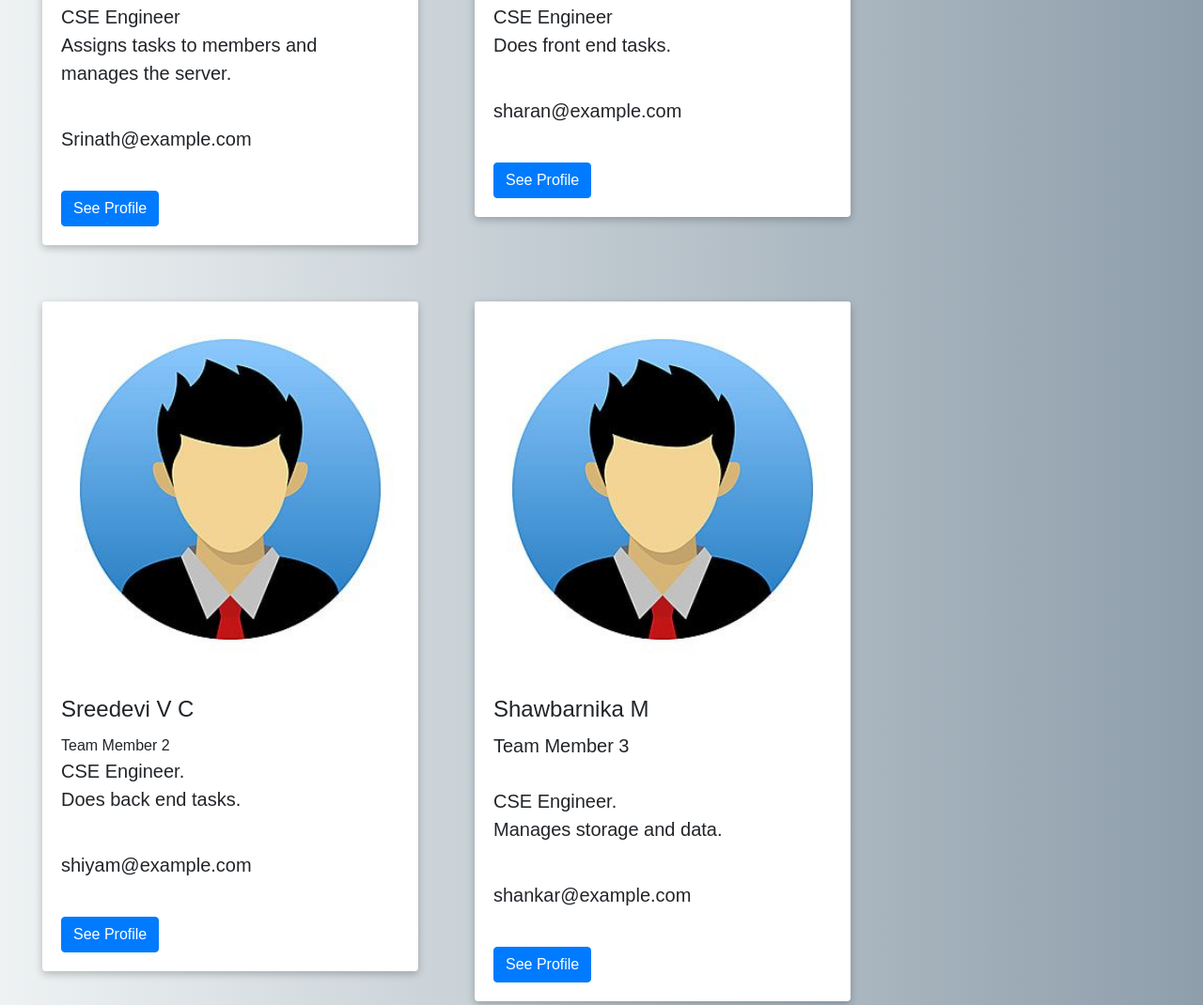
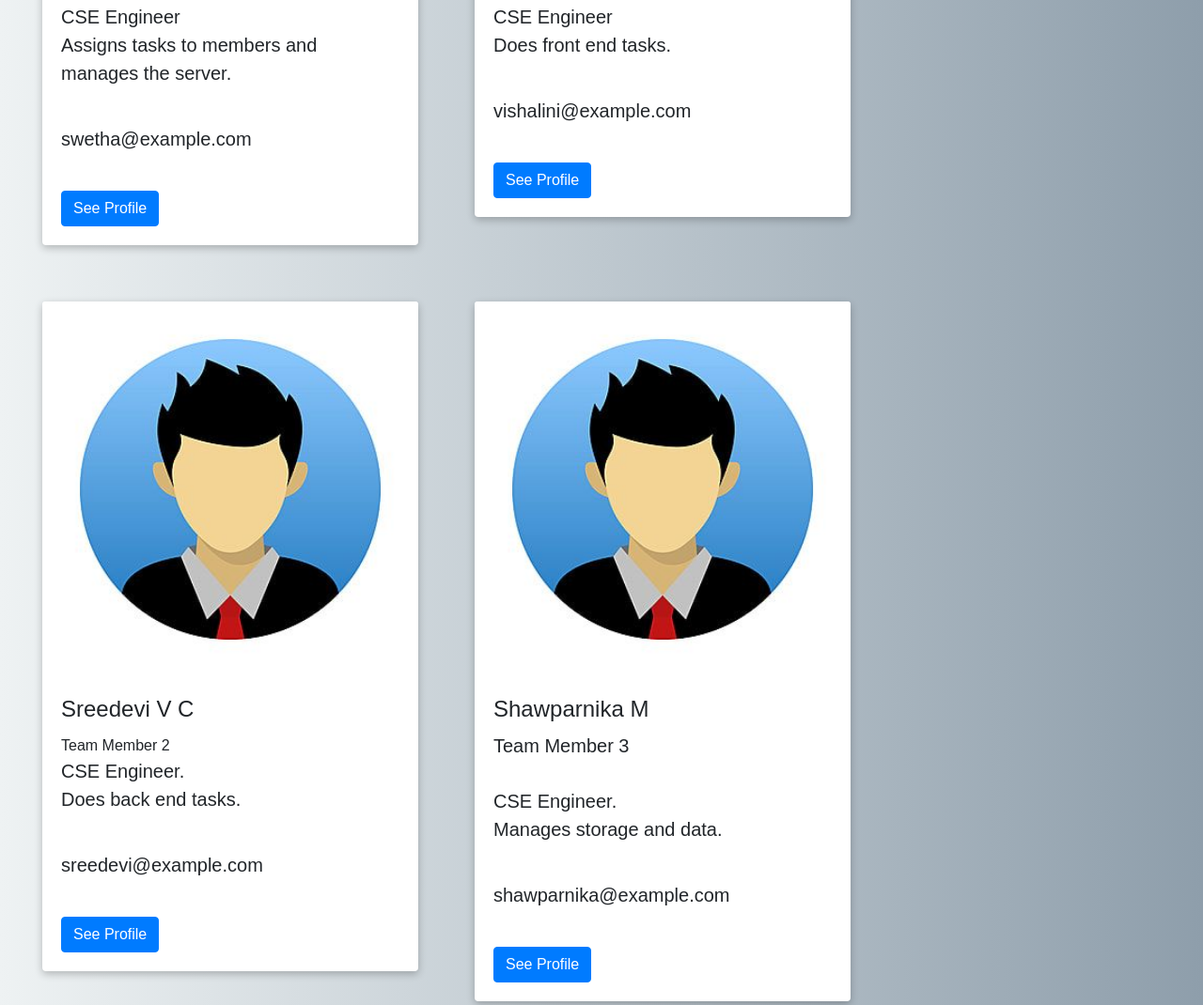
Before and after one commit to IBM-EPBL/IBM-Project-16356-1659611788, a Flask app: page /about in a window 1280 px wide. Shown: the part 959-2029 px from the top of the page at 94% size. Run offline with Flask 2, Linux system fonts and the light colour scheme.

Commit message:
Update about.html

```diff
--- a/Assignments/Swetha R S/Assignment 3/templates/about.html
+++ b/Assignments/Swetha R S/Assignment 3/templates/about.html
@@ -74,7 +74,7 @@
           <h4 class="card-title">Swetha R S</h4>
           <h5 class="title">Team Leader</h5><br>
           <p class="card-text">CSE Engineer<br>Assigns tasks to members and manages the server.<br></p><br>
-          <p>Srinath@example.com</p><br>
+          <p>swetha@example.com</p><br>
           <a href="#" class="btn btn-primary stretched-link">See Profile</a>
         </div>
       </div>
@@ -86,7 +86,7 @@
           <h4 class="card-title">Vishalini C</h4>
           <h5 class="title">Team Member 1</h5><br>
           <p class="card-text">CSE Engineer<br>Does front end tasks.<br></p><br>
-          <p>sharan@example.com</p><br>
+          <p>vishalini@example.com</p><br>
           <a href="#" class="btn btn-primary stretched-link">See Profile</a>
         </div>
       </div>
@@ -100,7 +100,7 @@
           <h4 class="card-title">Sreedevi V C</h4>
           <h5 class="title"></h5>Team Member 2<br>
           <p class="card-text">CSE Engineer.<br>Does back end tasks.<br></p><br>
-          <p>shiyam@example.com</p><br>
+          <p>sreedevi@example.com</p><br>
           <a href="#" class="btn btn-primary stretched-link">See Profile</a>
         </div>
       </div>
@@ -111,10 +111,10 @@
     <div class="card" style="width:400px">
       <img class="card-img-top" src="{{url_for('static', filename='avatar2.jpg')}}" alt="Card image" style="width:100%">
       <div class="card-body">
-        <h4 class="card-title">Shawbarnika M</h4>
+        <h4 class="card-title">Shawparnika M</h4>
         <h5 class="title">Team Member 3</h5><br>
         <p class="card-text">CSE Engineer.<br>Manages storage and data.</p><br>
-        <p>shankar@example.com</p><br>
+        <p>shawparnika@example.com</p><br>
         <a href="#" class="btn btn-primary stretched-link">See Profile</a>
       </div>
     </div>
```
